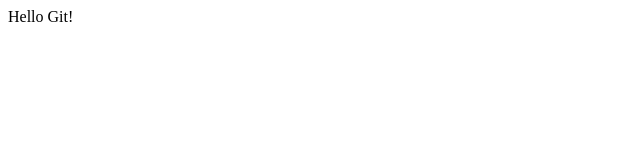
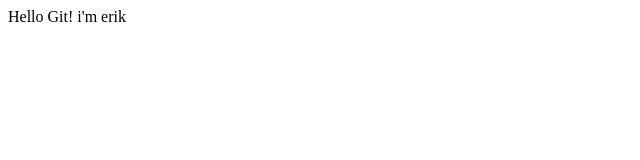
Before and after one commit to Ericc08/git_init_repo, a plain HTML site: page git/test.html in a window 1280 px wide. Shown: the full height of the page, 0-640 px from the left. Drawn offline with Linux system fonts and the light colour scheme.

Commit message:
one more commit

```diff
--- a/git/test.html
+++ b/git/test.html
@@ -7,7 +7,7 @@
 </head>
 <body>
     <div>
-        Hello Git!
+        Hello Git! i'm erik
     </div>
 </body>
 </html>
```
